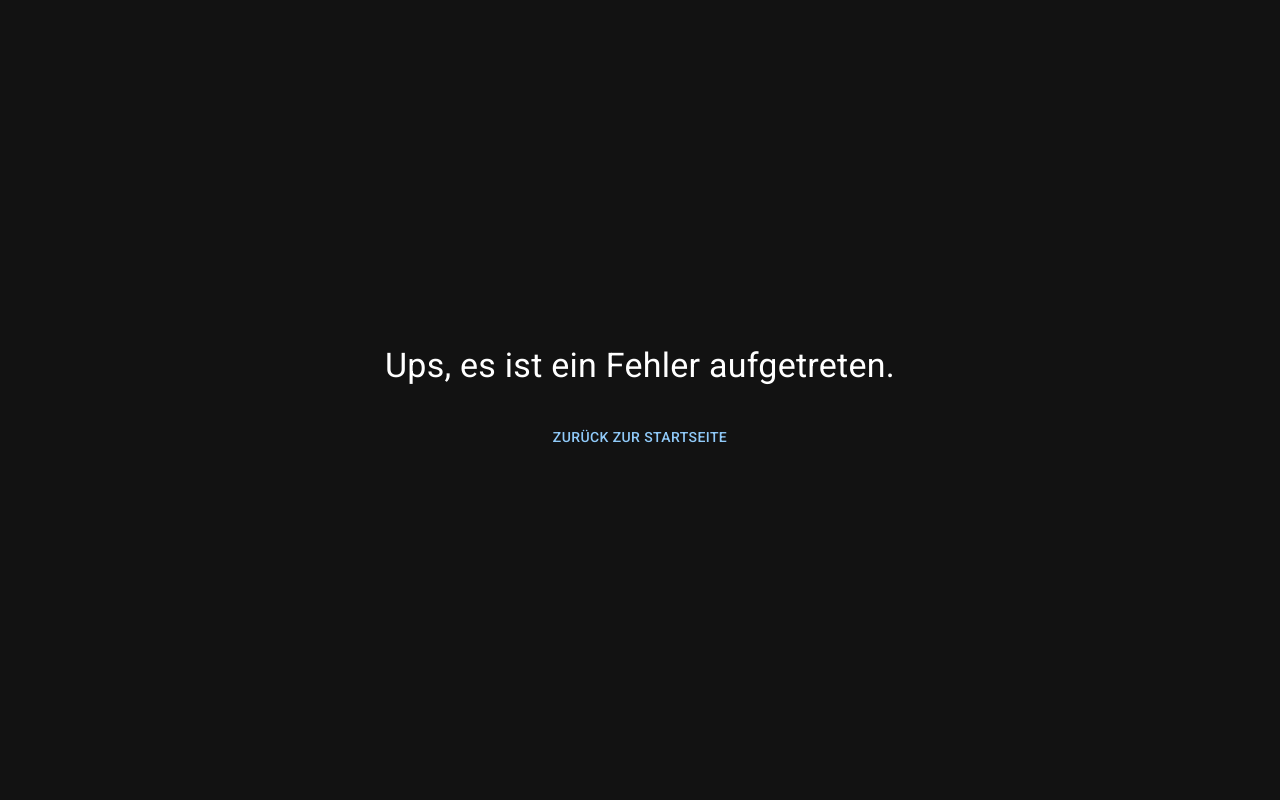
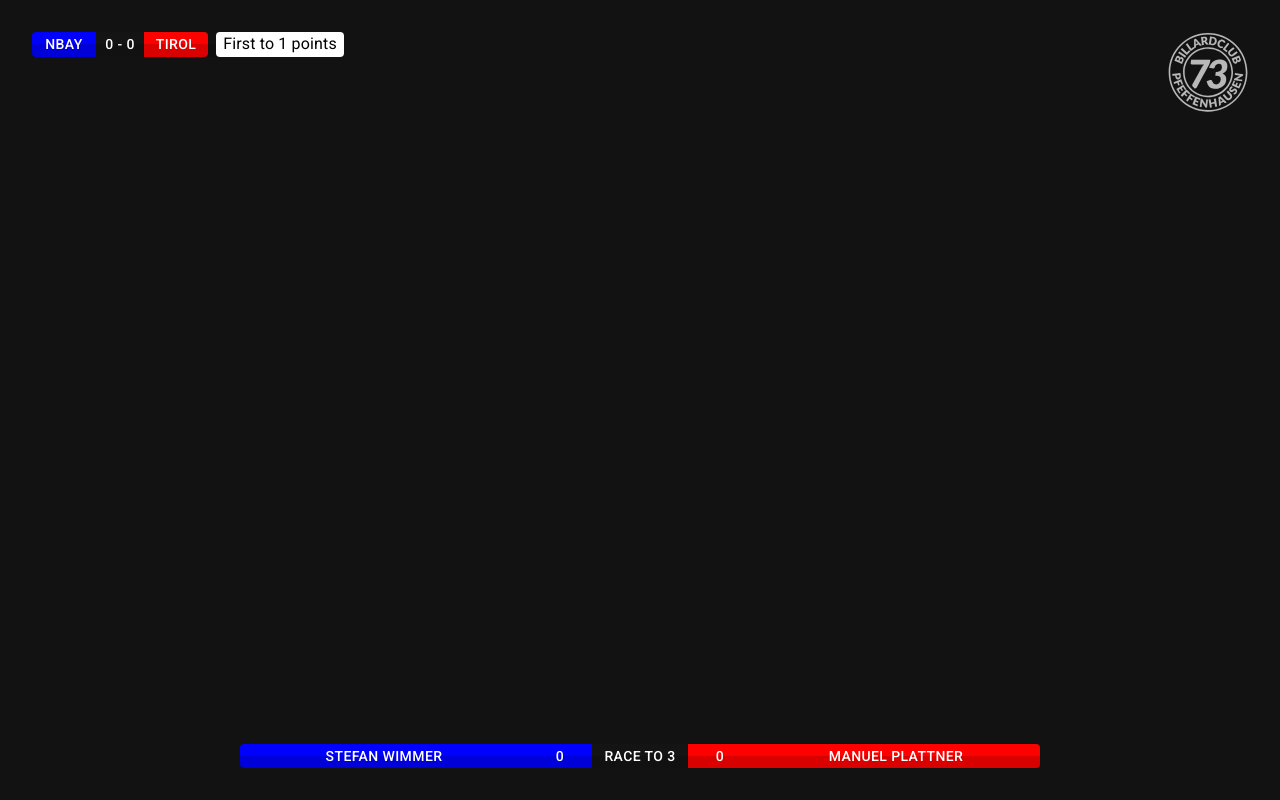
Before and after one commit to sbutz/poolscore, a React (Create React App) app: page /overlay in a window 1280 px wide. Built offline with nearby package versions, Linux system fonts and the light colour scheme; no server answers.

Commit message:
Add overlay with dummy data

```diff
--- a/src/Router.tsx
+++ b/src/Router.tsx
@@ -9,6 +9,7 @@ import Login from './views/Login';
 import Matchdays from './views/Matchdays';
 import Games from './views/Games';
 import MainLayout from './views/MainLayout';
+import StreamOverlay from './views/StreamOverlay';
 
 export default function Router() {
   const router = createBrowserRouter(
@@ -21,6 +22,8 @@ export default function Router() {
           <Route path="/games" element={<RequireLogin><Games /></RequireLogin>} />
           <Route path="/matchdays" element={<RequireLogin><Matchdays /></RequireLogin>} />
         </Route>
+        {/* Needs game id etc. */ }
+        <Route path="/overlay" element={<StreamOverlay />} />
         <Route path="*" element={<ErrorPage />} />
       </>,
     ),
--- a/src/views/Matchdays.tsx
+++ b/src/views/Matchdays.tsx
@@ -1,5 +1,5 @@
 import {
-  Button, Card, CardActions, CardContent, Fab, Grid, Stack,
+  Button, Card, CardActions, CardContent, Grid, Stack,
   Typography,
 } from '@mui/material';
 import { Add, Edit, Share } from '@mui/icons-material';
--- /dev/null
+++ b/src/views/StreamOverlay.tsx
@@ -0,0 +1,148 @@
+import { Box, Stack, Typography } from '@mui/material';
+import { Game } from '../lib/Game';
+import { getInitialState, Mode } from '../lib/GameModes';
+import { Matchday } from '../lib/Matchday';
+import { ReactComponent as BC73 } from '../assets/bc73_transparent.svg';
+
+const borderRadius = '0.25rem';
+const backgroundImage = 'linear-gradient(180deg, rgba(0,0,0,0.0) 50%, rgba(0,0,0,0.15) 50%)';
+
+const dummyMatchday : Matchday = {
+  id: '1',
+  names: {
+    home: 'NBay',
+    guest: 'Tirol',
+  },
+  games: [],
+};
+
+const dummyGame: Game = {
+  id: '1',
+  names: {
+    home: 'Stefan Wimmer',
+    guest: 'Manuel Plattner',
+  },
+  mode: Mode.Ball9,
+  raceTo: 3,
+  state: getInitialState(Mode.Ball9),
+};
+
+function MatchScore(matchday: Matchday) {
+  const { games, names } = matchday;
+  const firstTo = games.length / 2 + 1;
+
+  return (
+    <Stack direction="row" spacing={1} sx={{ backgroundImage }}>
+      <Stack direction="row" sx={{ color: 'white' }}>
+        <Typography
+          variant="button"
+          sx={{
+            backgroundColor: 'blue', borderTopLeftRadius: borderRadius, borderBottomLeftRadius: borderRadius, backgroundImage,
+          }}
+          width="4rem"
+          textAlign="center"
+        >
+          {names.home}
+        </Typography>
+        <Typography sx={{ backgroundColor: 'rgb(20, 20, 20)', backgroundImage }} width="3rem" textAlign="center" variant="button">
+          {Matchday.getScore(matchday, 'home')}
+          {' - '}
+          {Matchday.getScore(matchday, 'guest')}
+        </Typography>
+        <Typography
+          variant="button"
+          sx={{
+            backgroundColor: 'red', borderTopRightRadius: borderRadius, borderBottomRightRadius: borderRadius, backgroundImage,
+          }}
+          width="4rem"
+          textAlign="center"
+        >
+          {names.guest}
+        </Typography>
+      </Stack>
+      <Typography sx={{ color: 'black', backgroundColor: 'white', borderRadius }} width="8rem" textAlign="center">
+        {`First to ${firstTo} points`}
+      </Typography>
+    </Stack>
+  );
+}
+
+function GameScore({ names, raceTo, state }: Game) {
+  return (
+    <Stack direction="row" spacing={0} sx={{ backgroundImage, color: 'white' }}>
+      <Typography
+        variant="button"
+        sx={{
+          backgroundColor: 'blue', backgroundImage, borderTopLeftRadius: borderRadius, borderBottomLeftRadius: borderRadius,
+        }}
+        width="18rem"
+        textAlign="center"
+      >
+        {names.home}
+      </Typography>
+      <Typography
+        variant="button"
+        sx={{ backgroundColor: 'blue', backgroundImage }}
+        width="4rem"
+        textAlign="center"
+      >
+        {state.home.score}
+      </Typography>
+      <Typography sx={{ backgroundColor: 'rgb(20, 20, 20)', backgroundImage }} width="6rem" textAlign="center" variant="button">
+        {`Race to ${raceTo}`}
+      </Typography>
+      <Typography
+        variant="button"
+        sx={{ backgroundColor: 'red', backgroundImage }}
+        width="4rem"
+        textAlign="center"
+      >
+        {state.guest.score}
+      </Typography>
+      <Typography
+        variant="button"
+        sx={{
+          backgroundColor: 'red', backgroundImage, borderTopRightRadius: borderRadius, borderBottomRightRadius: borderRadius,
+        }}
+        width="18rem"
+        textAlign="center"
+      >
+        {names.guest}
+      </Typography>
+    </Stack>
+  );
+}
+
+export default function StreamOverlay() {
+  return (
+    <Stack height="100vh" sx={{ backgroundColor: 'rgba(0, 0, 0, 0.0)' }}>
+      <Box
+        sx={{
+          position: 'fixed', top: 0, left: 0, margin: '2rem',
+        }}
+      >
+        { /* eslint-disable-next-line react/jsx-props-no-spreading */ }
+        <MatchScore {...dummyMatchday} />
+      </Box>
+      <Box
+        sx={{
+          position: 'fixed',
+          top: 0,
+          right: 0,
+          margin: '2rem',
+        }}
+      >
+        {/* TODO: Use club's logo */}
+        <BC73 fill="0xffffff" stroke="white" width="5rem" height="5rem" opacity={0.7} />
+      </Box>
+      <Stack
+        alignItems="center"
+        width="100%"
+        sx={{ position: 'fixed', bottom: '2rem' }}
+      >
+        { /* eslint-disable-next-line react/jsx-props-no-spreading */ }
+        <GameScore {...dummyGame} />
+      </Stack>
+    </Stack>
+  );
+}
```
Also changed, not shown: src/assets/bc73_transparent.svg (added).
